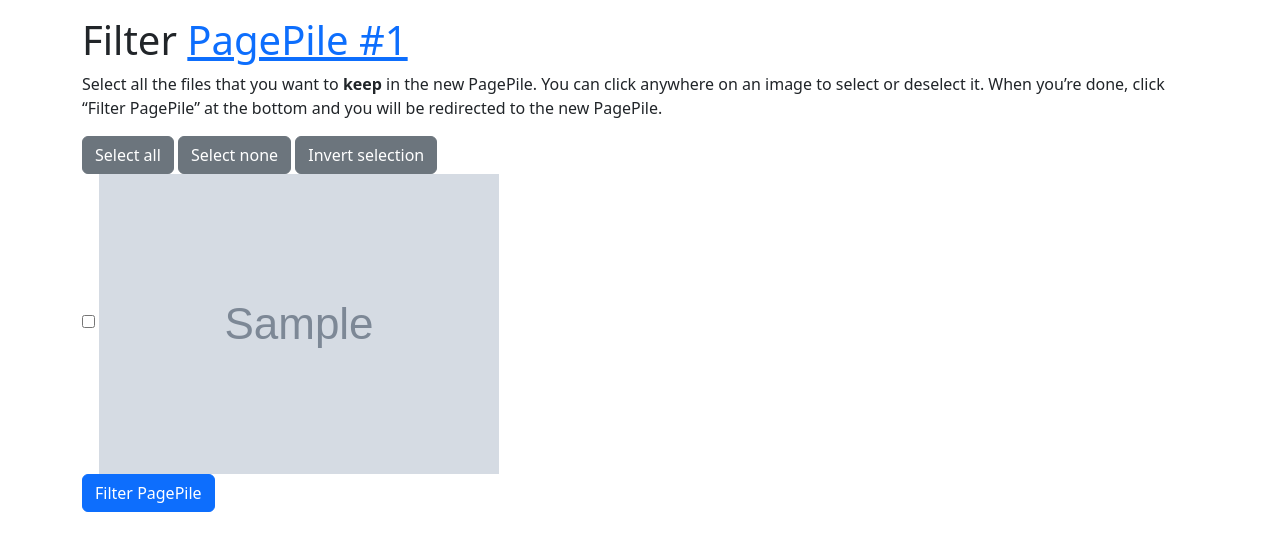
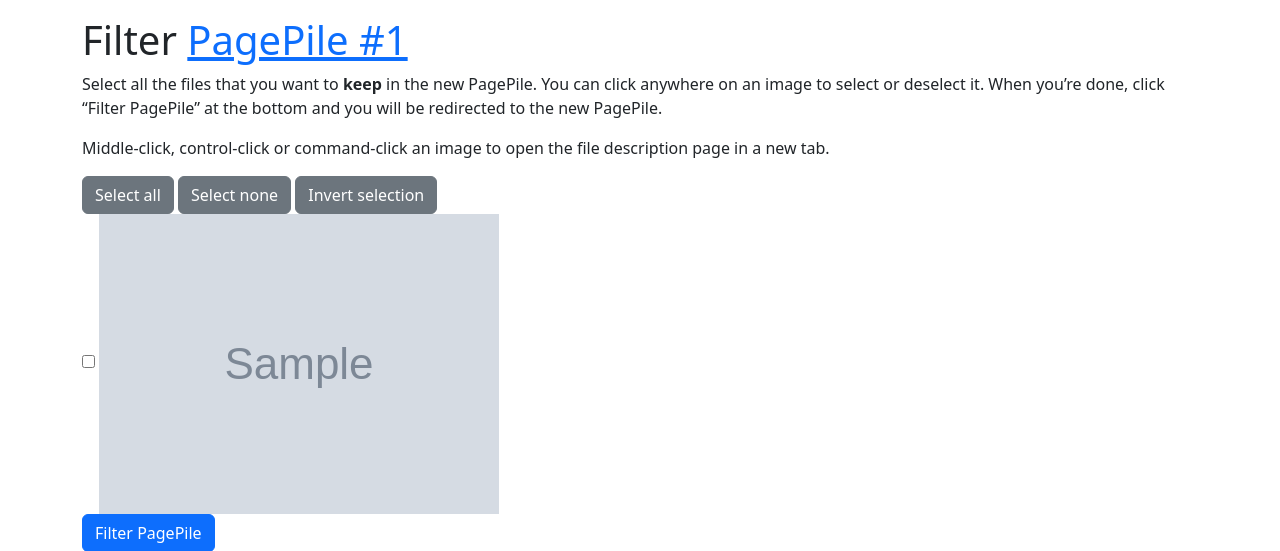
Before and after one commit to lucaswerkmeister/tool-pagepile-visual-filter, a Flask app: template templates/pagepile.html in a window 1280 px wide. Shown: the part 80-631 px from the top of the page. Run offline with Flask 2, Linux system fonts and the light colour scheme; the template is opened without the code that fills it: most values are stand-ins (such as "Sample title", 1, 10 or a date in 2020); grey boxes marked "Sample" are stand-in pictures; some libraries are stand-ins or nearby versions.

Commit message:
Add possibility to open file description page
Open file description pages in a new tab on middle click, ctrl+click, or
(on Mac) command+click. (Regular click remains reserved for toggling the
checkbox.) This gives users a way to access higher-resolution versions
of the file.

Also, reword the <noscript> warning to be less specific, and advertise
generic “quality-of-life improvements” instead – which includes not only
the old selection buttons and the clicking feature added here, but also
the automatic reloading of images of the previous commits.

This feature might not be very accessible, but I’m not sure how to fix
that… I don’t think we should add proper links below each image, that
would clutter the interface too much IMHO.

```diff
--- /dev/null
+++ b/static/open-images.js
@@ -0,0 +1,26 @@
+window.addEventListener( 'DOMContentLoaded', () => {
+    'use strict';
+
+    document.querySelectorAll( 'img' ).forEach( img => {
+        function onClick( click ) {
+            if ( click.button === 1 ||
+                 click.button === 0 && (
+                     click.ctrlKey || click.metaKey
+                 ) ) {
+                const input = img.closest( 'label' ).querySelector( 'input' ),
+                      title = input.value,
+                      url = 'https://commons.wikimedia.org/wiki/' +
+                      encodeURIComponent( title.replace( / /g, '_' ) );
+                window.open( url, '_blank' );
+                click.preventDefault();
+            }
+        }
+        img.addEventListener( 'click', onClick );
+        img.addEventListener( 'auxclick', onClick );
+    } );
+
+    const explanation = document.createElement( 'p' );
+    explanation.textContent = 'Middle-click, control-click or command-click an image ' +
+        'to open the file description page in a new tab.';
+    document.getElementById( 'selection_buttons' ).prepend( explanation );
+} );
--- a/templates/pagepile.html
+++ b/templates/pagepile.html
@@ -4,6 +4,7 @@
 <link rel="stylesheet" href="{{ url_for('static', filename='pagepile.css') }}">
 <script defer src="{{ url_for('static', filename='reload-images.js') }}"></script>
 <script defer src="{{ url_for('static', filename='selection-buttons.js') }}"></script>
+<script defer src="{{ url_for('static', filename='open-images.js') }}"></script>
 {% endblock %}
 {% block main %}
 <h1>Filter <a href="https://pagepile.toolforge.org/api.php?action=get_data&id={{ id }}&format=html">PagePile #{{ id }}</a></h1>
@@ -15,8 +16,8 @@
 </p>
 <div id="selection_buttons">
   <noscript>
-    Enable JavaScript for “select all”, “select none” and “invert selection” buttons.
-    (The rest of the tool works without JavaScript, if you can’t enable it.)
+    While the core functionality of this tool works without JavaScript,
+    you may want to enable JavaScript for several quality-of-life improvements.
   </noscript>
 </div>
 <form method="post" action="{{ url_for('filter_pagepile', id=id) }}">
```
